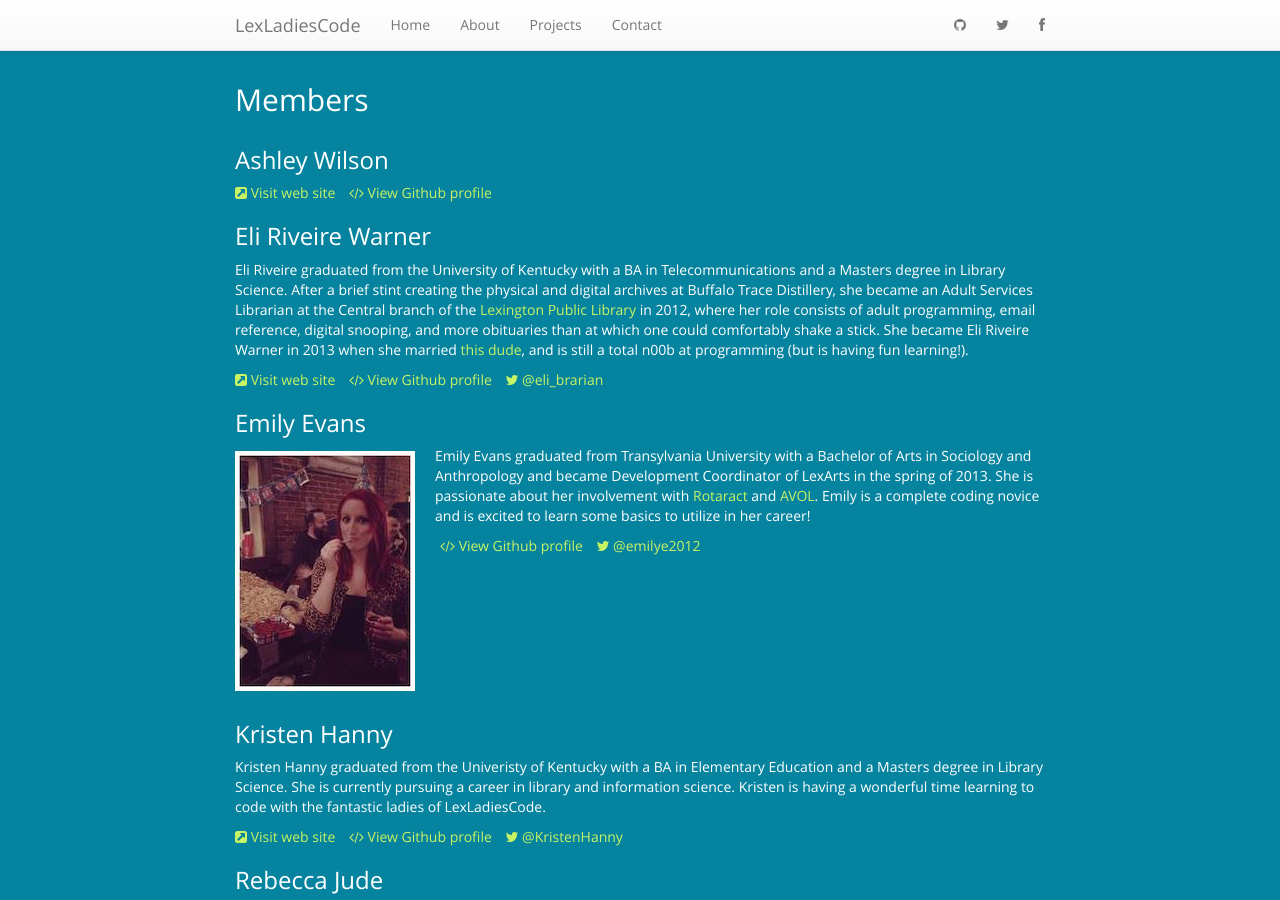
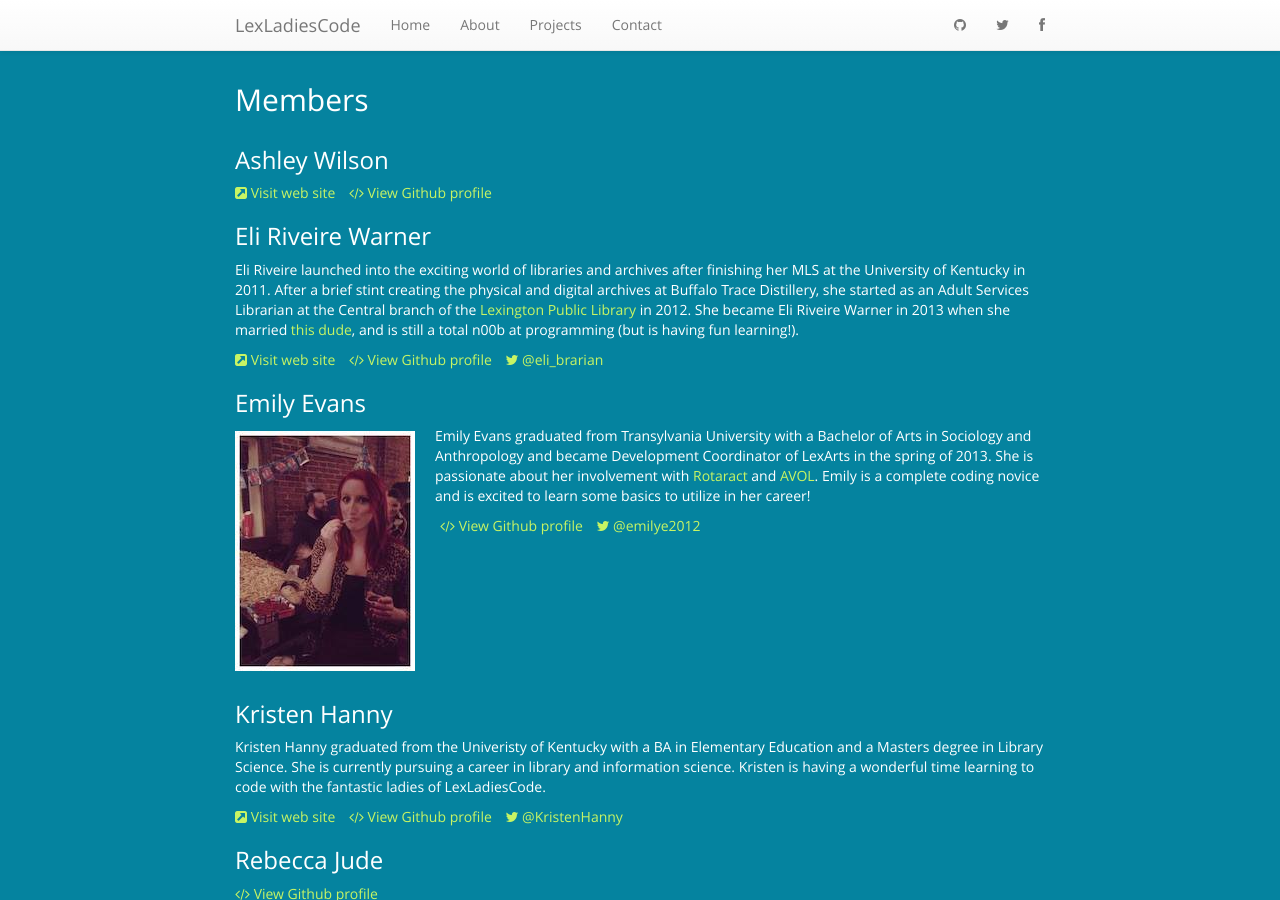
Before and after one commit to LexLadiesCode/LexLadiesCode.github.io, a Jekyll site: the page built from index.html, in a window 1280 px wide and 900 px high, scrolled down 725 px. Built offline with Jekyll 4.4.1, drawn with Linux system fonts in a browser that asks for light colours; nearby versions of some CDN libraries; Markdown is read by kramdown in place of the engine named in the settings.

Commit message:
updated bio

```diff
--- a/members/_posts/2014-02-01-eli-warner.markdown
+++ b/members/_posts/2014-02-01-eli-warner.markdown
@@ -6,4 +6,4 @@ github: eliriveire
 twitter: eli_brarian
 ---
 
-Eli Riveire graduated from the University of Kentucky with a BA in Telecommunications and a Masters degree in Library Science. After a brief stint creating the physical and digital archives at Buffalo Trace Distillery, she became an Adult Services Librarian at the Central branch of the [Lexington Public Library](http://www.lexpublib.org) in 2012, where her role consists of adult programming, email reference, digital snooping, and more obituaries than at which one could comfortably shake a stick. She became Eli Riveire Warner in 2013 when she married [this dude](http://nwarner.com), and is still a total n00b at programming (but is having fun learning!).
+Eli Riveire launched into the exciting world of libraries and archives after finishing her MLS at the University of Kentucky in 2011. After a brief stint creating the physical and digital archives at Buffalo Trace Distillery, she started as an Adult Services Librarian at the Central branch of the [Lexington Public Library](http://www.lexpublib.org) in 2012. She became Eli Riveire Warner in 2013 when she married [this dude](http://nwarner.com), and is still a total n00b at programming (but is having fun learning!).
```
